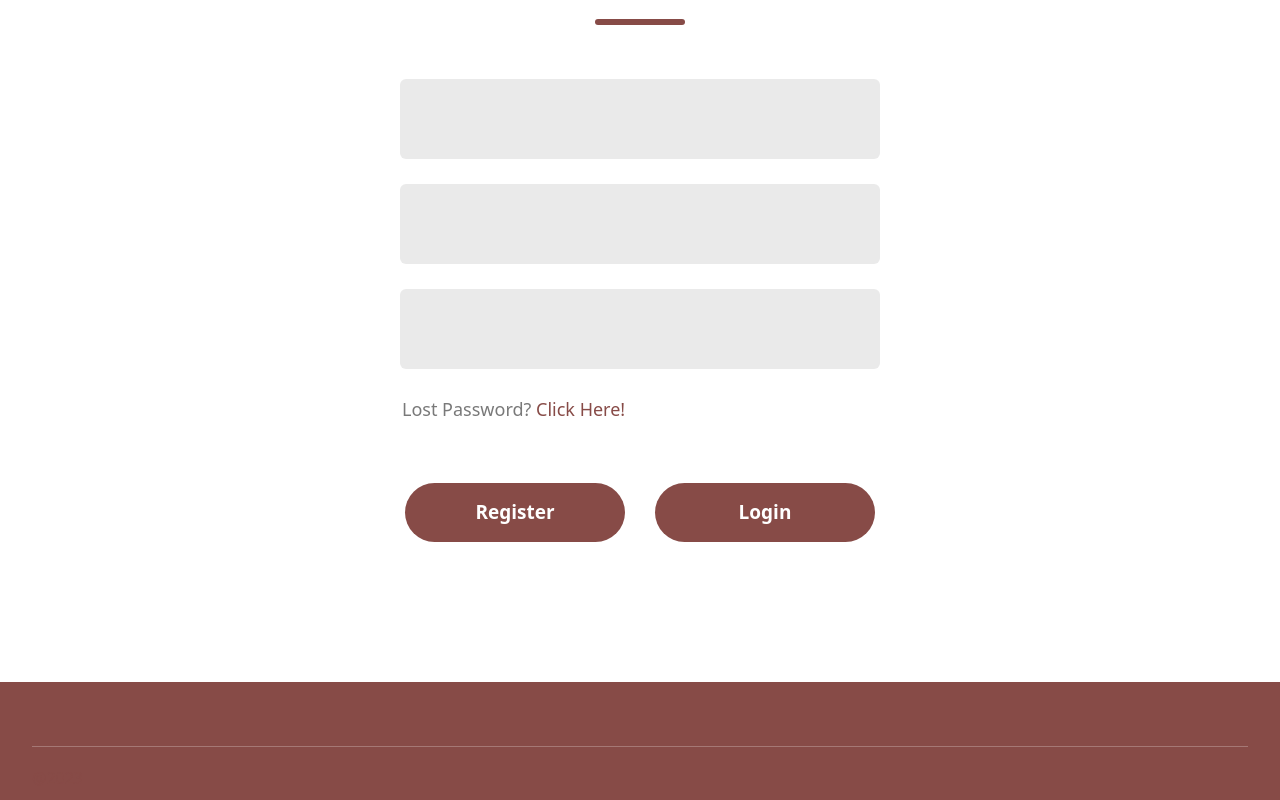
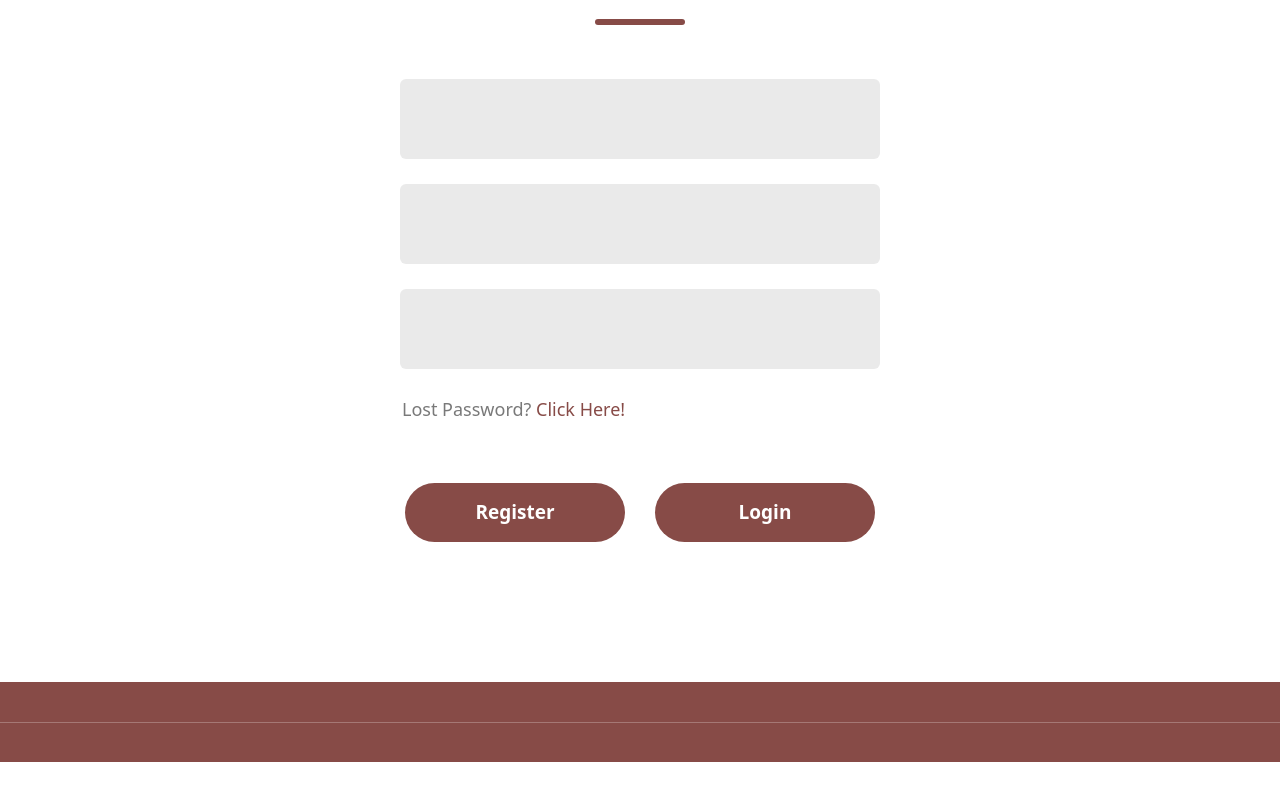
Before and after one commit to tceaser15/RegisterLogin2, a React (Create React App) app in the folder frontend/: page /account in a window 1280 px wide. Shown: the part 182-982 px from the top of the page. After the commit the page ends 944 px from the top, so only its background shows below. Built offline with nearby package versions, Linux system fonts and the light colour scheme; the HTML template or start-up script is replaced by a standard one.

Commit message:
updated footer

```diff
--- a/frontend/src/components/Footer.js
+++ b/frontend/src/components/Footer.js
@@ -3,27 +3,12 @@ import "./footer.css";
 
 const Footer = () => {
   return (
-   <div className="footer">
-      <div className="sb_footer section_padding">
-        <div className="sb_footer-links">
-          <div className="sb_footer-links_div">
+    <div className="footer">
 
-          </div>
-        <hr></hr>
+      <div className="above_line"></div> {/*adds space on top of hr*/}
+      <hr></hr>
 
-        <div className="sb_footer-below">
-          <div className="sb_footer-cpoyright">
-            <p>
-              @{new Date().getFullYear()}
-            </p>
-          </div>
-
-      </div>
-
-      </div>
-     </div>
-   </div>
+    </div>
   )
 }
-
 export default Footer;
--- a/frontend/src/components/footer.css
+++ b/frontend/src/components/footer.css
@@ -1,32 +1,25 @@
-.section_padding{
-    padding: 1rem 2rem;
+.above_line {
+    padding-top: 1.5rem ;
 }
 
-.footer{
+.footer {
     background-color: #874b47;
     color: white;
-    margin-top: auto; /*automatically places footer at the bottom of the screen*/
+    margin-top: auto;
+    height: 10vh;
+    /* places footer at the bottom of the screen*/
 }
 
-.sb_footer{
+.sb_footer {
     display: flex;
     flex-direction: column;
 }
 
-.sb_footer-links{
-    display: flex;
-    justify-content: space-between;
-    align-items: flex-start;
-    flex-direction: row;
-    flex-wrap: wrap;
-    width: 100%;
-    text-align: left;
-    margin-bottom: 2rem;
-}
 
 
 
-.sb_footer-links_div{
+
+.sb_footer-links_div {
     width: 150px;
     margin: 1rem;
     display: flex;
@@ -35,92 +28,53 @@
     color: white;
 }
 
-a{
-    text-decoration: none;
-}
-
-.socialmedia {
-    display: flex;
-    flex-direction: row;
-}
-
-.socialmedia img{
-    width: 80%;
-}
-
-.sb_footer-links_div h4{
-    font-size: 14px;
-    line-height: 17px;
-    margin-bottom: 0.9rem;
-}
-
-.sb_footer-links_div p {
-    font-size: 12px;
-    line-height: 15px;
-    margin: 0.5rem 0;
-    cursor: pointer;
-}
-
-
-.sb_footer-below{
-    display: flex;
-    flex-direction: row;
-    justify-content: space-between;
-    margin-top: 0.2rem;
-}
-
-.sb_footer-below-links{
-    display: flex;
-    flex-direction: row;
-}
-
-.sb_footer-below-links p{
-    font-size:13px;
+.sb_footer-below-links p {
+    font-size: 13px;
     line-height: 15px;
     margin-left: 2rem;
     color: white;
     font-weight: 600;
 }
 
-hr{
-    color:white !important;
+hr {
+    color: white;
     width: 100%;
 }
 
-.sb_footer-copyright p{
-    font-size: 13px;
-    line-height: 15px;
-    color: rgb(255,255,255);
-    font-weight: 600;
-}
 
-@media screen and (max-width: 850px){
-    .sb_footer-heading h1{
+
+@media screen and (max-width: 850px) {
+    .sb_footer-heading h1 {
         font-size: 44px;
         line-height: 50px;
     }
 }
 
-@media screen and (max-width: 550px){
-    .sb_footer-heading h1{
+@media screen and (max-width: 550px) {
+    .sb_footer-heading h1 {
         font-size: 34px;
         line-height: 42px;
     }
-    .sb_footer-link div{
-        margin:1rem 0;
+
+    .sb_footer-link div {
+        margin: 1rem 0;
     }
-    .sb_footer-btn p{
-        font-size:14px;
+
+    .sb_footer-btn p {
+        font-size: 14px;
         line-height: 20px;
     }
-    .sb_footer-below{
+
+    .sb_footer-below {
         flex-direction: column;
         justify-content: left;
     }
-    .sb_footer-below-links{
+
+    .sb_footer-below-links {
         flex-direction: column;
     }
-    .sb_footer-below-links p{
+
+    .sb_footer-below-links p {
         margin-left: 0rem;
         margin-top: 1rem;
     }
@@ -128,8 +82,8 @@ hr{
 
 
 
-@media screen and (max-width: 400px){
-    .sb_footer-heading h1{
+@media screen and (max-width: 400px) {
+    .sb_footer-heading h1 {
         font-size: 27px;
         line-height: 38px;
     }
```
